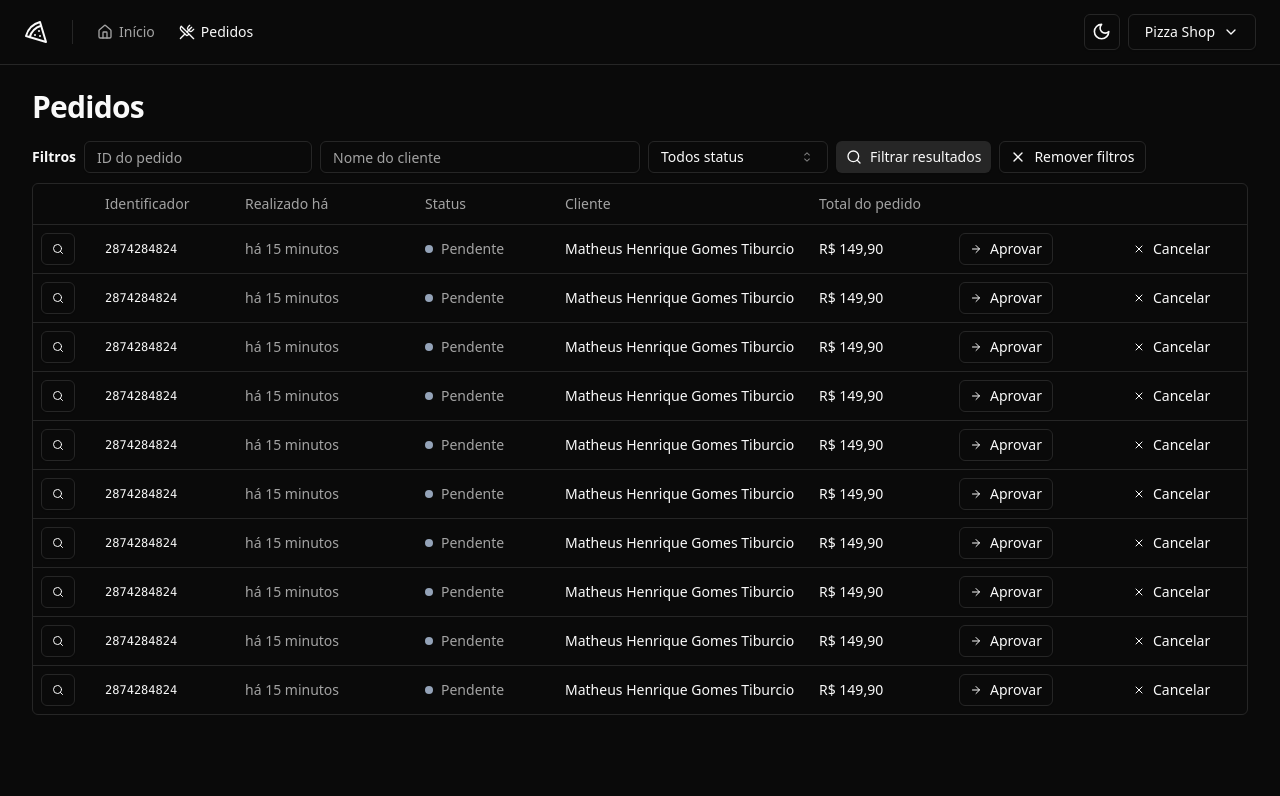
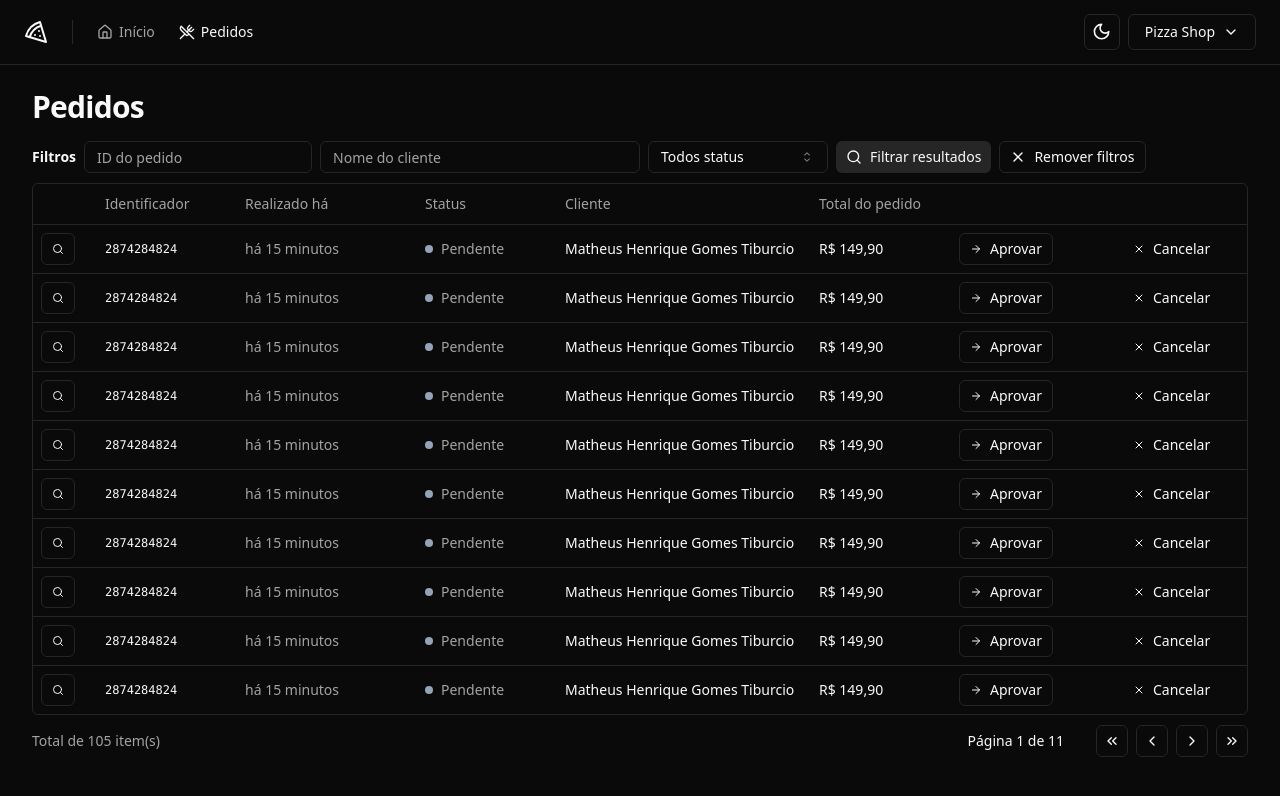
Before and after one commit to 0kira-vgl/pizzashop, a React (Vite) app: page /orders in a window 1280 px wide. Shown: the top 796 px of the page. Built offline with nearby package versions, Linux system fonts and the light colour scheme.

Commit message:
add pagination

```diff
--- a/package.json
+++ b/package.json
@@ -17,6 +17,7 @@
     "@radix-ui/react-select": "^2.1.1",
     "@radix-ui/react-separator": "^1.1.0",
     "@radix-ui/react-slot": "^1.1.0",
+    "@radix-ui/react-tooltip": "^1.1.2",
     "class-variance-authority": "^0.7.0",
     "clsx": "^2.1.1",
     "localforage": "^1.10.0",
--- /dev/null
+++ b/src/components/pagination.tsx
@@ -0,0 +1,71 @@
+import {
+  ChevronLeft,
+  ChevronRight,
+  ChevronsLeft,
+  ChevronsRight,
+} from "lucide-react";
+
+import { Button } from "./ui/button";
+
+export interface PaginationProps {
+  pageIndex: number;
+  totalCount: number;
+  perPage: number;
+}
+
+export function Pagination({
+  pageIndex,
+  totalCount,
+  perPage,
+}: PaginationProps) {
+  const pages = Math.ceil(totalCount / perPage) || 1;
+
+  return (
+    <div className="flex items-center justify-between">
+      <span className="text-sm text-muted-foreground">
+        Total de {totalCount} item(s)
+      </span>
+
+      <div className="flex items-center gap-6 lg:gap-8">
+        <div className="text-sm font-medium">
+          Página {pageIndex + 1} de {pages}
+        </div>
+
+        <div className="flex items-center gap-2">
+          <Button
+            title="Primeira página"
+            variant="outline"
+            className="size-8 p-0"
+          >
+            <ChevronsLeft className="size-4" />
+            <span className="sr-only">Primeira página</span>
+          </Button>
+          <Button
+            title="Página anterior"
+            variant="outline"
+            className="size-8 p-0"
+          >
+            <ChevronLeft className="size-4" />
+            <span className="sr-only">Página anterior</span>
+          </Button>
+          <Button
+            title="Próxima página"
+            variant="outline"
+            className="size-8 p-0"
+          >
+            <ChevronRight className="size-4" />
+            <span className="sr-only">Próxima página</span>
+          </Button>
+          <Button
+            title="Última página"
+            variant="outline"
+            className="size-8 p-0"
+          >
+            <ChevronsRight className="size-4" />
+            <span className="sr-only">Última página</span>
+          </Button>
+        </div>
+      </div>
+    </div>
+  );
+}
--- /dev/null
+++ b/src/components/ui/tooltip.tsx
@@ -0,0 +1,28 @@
+import * as React from "react"
+import * as TooltipPrimitive from "@radix-ui/react-tooltip"
+
+import { cn } from "@/lib/utils"
+
+const TooltipProvider = TooltipPrimitive.Provider
+
+const Tooltip = TooltipPrimitive.Root
+
+const TooltipTrigger = TooltipPrimitive.Trigger
+
+const TooltipContent = React.forwardRef<
+  React.ElementRef<typeof TooltipPrimitive.Content>,
+  React.ComponentPropsWithoutRef<typeof TooltipPrimitive.Content>
+>(({ className, sideOffset = 4, ...props }, ref) => (
+  <TooltipPrimitive.Content
+    ref={ref}
+    sideOffset={sideOffset}
+    className={cn(
+      "z-50 overflow-hidden rounded-md bg-primary px-3 py-1.5 text-xs text-primary-foreground animate-in fade-in-0 zoom-in-95 data-[state=closed]:animate-out data-[state=closed]:fade-out-0 data-[state=closed]:zoom-out-95 data-[side=bottom]:slide-in-from-top-2 data-[side=left]:slide-in-from-right-2 data-[side=right]:slide-in-from-left-2 data-[side=top]:slide-in-from-bottom-2",
+      className
+    )}
+    {...props}
+  />
+))
+TooltipContent.displayName = TooltipPrimitive.Content.displayName
+
+export { Tooltip, TooltipTrigger, TooltipContent, TooltipProvider }
--- a/src/pages/app/orders/orders.tsx
+++ b/src/pages/app/orders/orders.tsx
@@ -8,6 +8,7 @@ import {
 import { Helmet } from "react-helmet-async";
 import { OrderTableRow } from "./orderTableRow";
 import { OrderTableFilters } from "./orderTableFilters";
+import { Pagination } from "@/components/pagination";
 
 export function Orders() {
   return (
@@ -16,7 +17,7 @@ export function Orders() {
 
       <div className="flex flex-col gap-4">
         <h1 className="text-3xl font-bold tracking-tight">Pedidos</h1>
-      </div>
+
         <div className="space-y-2.5">
           <OrderTableFilters />
 
@@ -41,6 +42,9 @@ export function Orders() {
               </TableBody>
             </Table>
           </div>
+
+          <Pagination pageIndex={0} totalCount={105} perPage={10} />
+        </div>
       </div>
     </>
   );
```
Also changed, not shown: 1 other file (tests, documents, lock files or other folders). Lines whose indentation alone changed are shown as unchanged.
